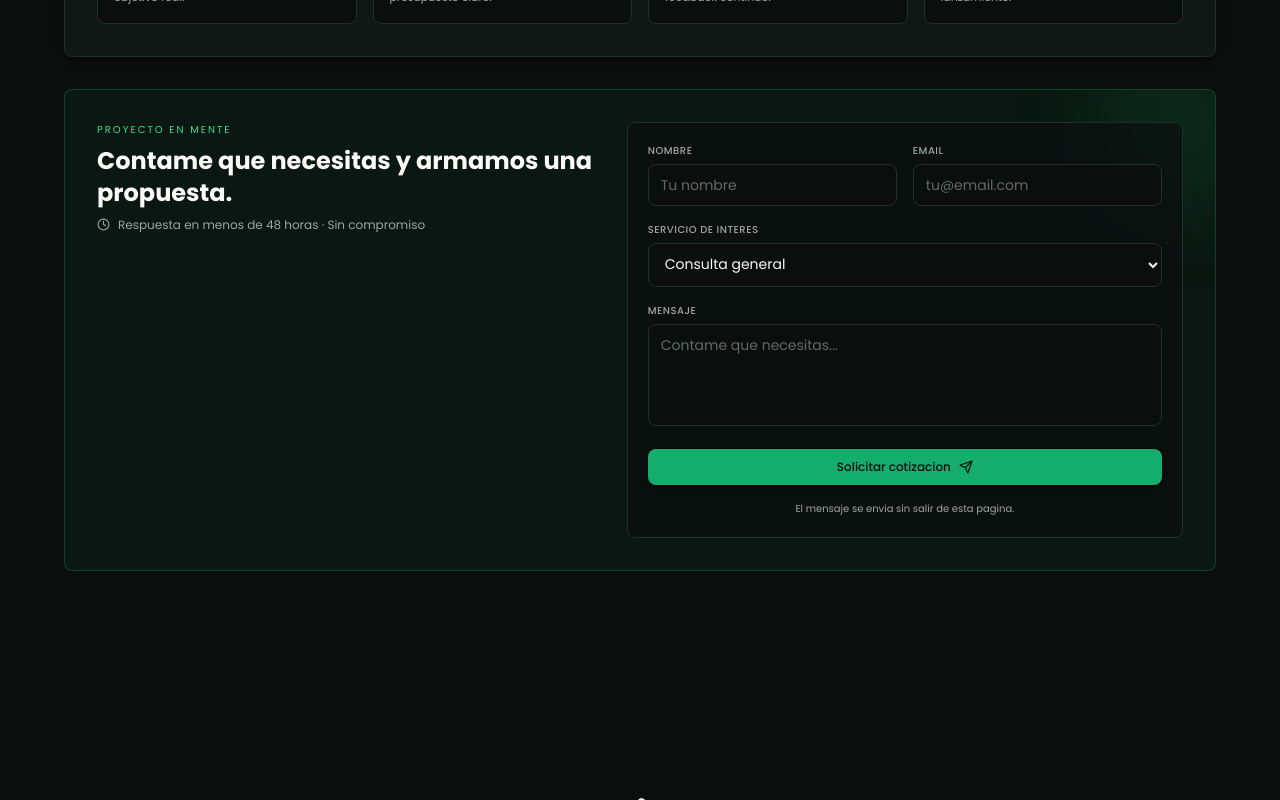
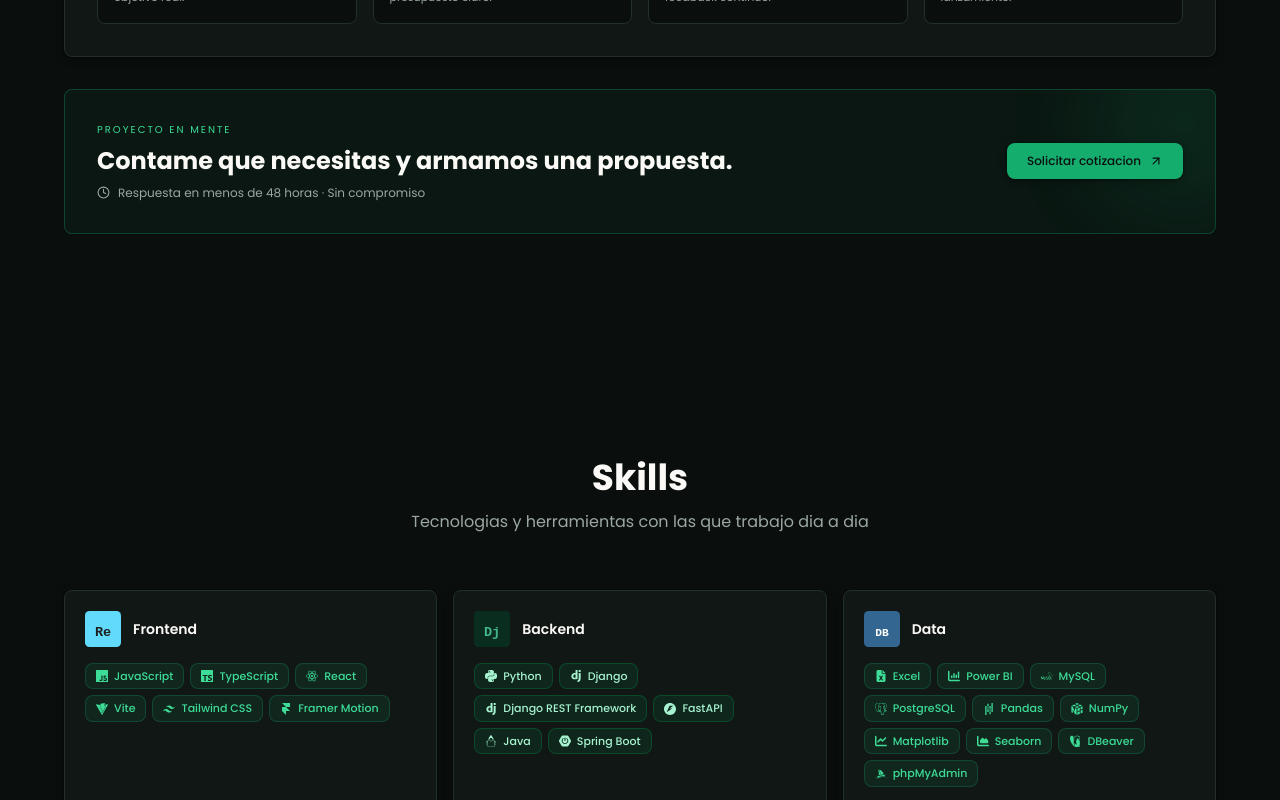
Before and after one commit to Alejandro-lopez1/Portfolio_web, a React (Vite) app in the folder portfolio/: page / in a window 1280 px wide. Shown: the part 2780-3580 px from the top of the page. Built offline with nearby package versions, Linux system fonts and the light colour scheme.

Commit message:
feat: implement quote request functionality and enhance contact form integration

```diff
--- a/portfolio/src/App.jsx
+++ b/portfolio/src/App.jsx
@@ -1,3 +1,4 @@
+import { useState } from 'react'
 import Navbar from './components/Navbar'
 import Hero from './components/Hero'
 import About from './components/About'
@@ -8,17 +9,30 @@ import Timeline from './components/Timeline'
 import Contact from './components/Contact'
 
 function App() {
+  const [quoteRequest, setQuoteRequest] = useState({ service: '', id: 0 })
+
+  const requestQuote = (service) => {
+    if (service) {
+      setQuoteRequest((current) => ({ service, id: current.id + 1 }))
+    }
+
+    const target =
+      document.getElementById('contact-form') ||
+      document.getElementById('contact')
+    target?.scrollIntoView({ behavior: 'smooth', block: 'start' })
+  }
+
   return (
     <div className="min-h-screen bg-retro-bg">
       <Navbar />
       <main>
         <Hero />
         <About />
-        <Services />
+        <Services onRequestQuote={requestQuote} />
         <Skills />
         <Projects />
         <Timeline />
-        <Contact />
+        <Contact quoteRequest={quoteRequest} />
       </main>
     </div>
   )
--- a/portfolio/src/components/Contact.jsx
+++ b/portfolio/src/components/Contact.jsx
@@ -19,7 +19,7 @@ const contacts = [
   },
 ]
 
-export default function Contact() {
+export default function Contact({ quoteRequest = { service: '', id: 0 } }) {
   return (
     <Section
       id="contact"
@@ -100,11 +100,18 @@ export default function Contact() {
           </div>
         </Window>
 
-        <Window title="contacto.form">
-          <div className="p-5 sm:p-6">
-            <ContactForm source="Contacto" submitLabel="Enviar mensaje" />
-          </div>
-        </Window>
+        <div id="contact-form" className="scroll-mt-24">
+          <Window title="contacto.form">
+            <div className="p-5 sm:p-6">
+              <ContactForm
+                defaultService={quoteRequest.service}
+                requestKey={quoteRequest.id}
+                source="Contacto"
+                submitLabel="Enviar mensaje"
+              />
+            </div>
+          </Window>
+        </div>
       </div>
 
       <div className="max-w-5xl mx-auto mt-16 pt-6 border-t border-retro-border">
--- a/portfolio/src/components/Services.jsx
+++ b/portfolio/src/components/Services.jsx
@@ -1,4 +1,3 @@
-import { useRef, useState } from 'react'
 import { motion } from 'framer-motion'
 import {
   ArrowUpRight,
@@ -14,7 +13,7 @@ import {
 } from 'lucide-react'
 import Section from './ui/Section'
 import Badge from './ui/Badge'
-import ContactForm from './ui/ContactForm'
+import PixelButton from './ui/PixelButton'
 import Window from './ui/Window'
 
 const services = [
@@ -128,15 +127,7 @@ const steps = [
   },
 ]
 
-export default function Services() {
-  const [selectedService, setSelectedService] = useState('')
-  const formRef = useRef(null)
-
-  const requestQuote = (service) => {
-    setSelectedService(service)
-    formRef.current?.scrollIntoView({ behavior: 'smooth', block: 'center' })
-  }
-
+export default function Services({ onRequestQuote }) {
   return (
     <Section
       id="services"
@@ -198,7 +189,7 @@ export default function Services() {
                 </span>
                 <button
                   type="button"
-                  onClick={() => requestQuote(service.title)}
+                  onClick={() => onRequestQuote?.(service.title)}
                   className="inline-flex items-center gap-1 text-[11px] font-pixel font-medium text-brand-400 hover:text-brand-300 transition-colors"
                 >
                   Cotizar
@@ -258,7 +249,7 @@ export default function Services() {
           aria-hidden="true"
         />
 
-        <div className="relative grid lg:grid-cols-[1fr_1.1fr] items-start gap-6">
+        <div className="relative flex flex-col sm:flex-row sm:items-center justify-between gap-5">
           <div>
             <p className="font-pixel text-[10px] uppercase tracking-[0.2em] text-brand-400 mb-2">
               Proyecto en mente
@@ -272,17 +263,16 @@ export default function Services() {
             </p>
           </div>
 
-          <div
-            ref={formRef}
-            id="cotizacion"
-            className="scroll-mt-24 rounded-mac border border-retro-border bg-retro-bg/70 p-4 sm:p-5"
+          <PixelButton
+            type="button"
+            variant="primary"
+            size="md"
+            onClick={() => onRequestQuote?.()}
+            className="shrink-0"
           >
-            <ContactForm
-              defaultService={selectedService}
-              source="Servicios"
-              submitLabel="Solicitar cotizacion"
-            />
-          </div>
+            Solicitar cotizacion
+            <ArrowUpRight size={14} aria-hidden="true" />
+          </PixelButton>
         </div>
       </motion.div>
     </Section>
--- a/portfolio/src/components/Skills.jsx
+++ b/portfolio/src/components/Skills.jsx
@@ -1,46 +1,170 @@
 import { motion } from 'framer-motion'
+import {
+  SiJavascript,
+  SiTypescript,
+  SiReact,
+  SiVite,
+  SiTailwindcss,
+  SiFramer,
+  SiPython,
+  SiDjango,
+  SiFastapi,
+  SiOpenjdk,
+  SiSpringboot,
+  SiMysql,
+  SiPostgresql,
+  SiPandas,
+  SiNumpy,
+  SiDbeaver,
+  SiPhpmyadmin,
+  SiGit,
+  SiGithub,
+  SiDocker,
+  SiLinux,
+  SiJira,
+  SiGithubcopilot,
+  SiOpencode,
+  SiOllama,
+  SiIntellijidea,
+  SiPostman,
+  SiFigma,
+  SiTrello,
+  SiObsidian,
+  SiDiagramsdotnet,
+  SiLucid,
+  SiMiro,
+  SiNotion,
+} from 'react-icons/si'
+import {
+  FaChartArea,
+  FaChartColumn,
+  FaChartLine,
+  FaChartPie,
+  FaFileExcel,
+  FaPalette,
+  FaTerminal,
+} from 'react-icons/fa6'
+import { VscVscode } from 'react-icons/vsc'
 import Section from './ui/Section'
 import Badge from './ui/Badge'
 import PixelIcon from './ui/PixelIcon'
 
+const skillIcons = {
+  JavaScript: SiJavascript,
+  TypeScript: SiTypescript,
+  React: SiReact,
+  Vite: SiVite,
+  'Tailwind CSS': SiTailwindcss,
+  'Framer Motion': SiFramer,
+
+  Python: SiPython,
+  Django: SiDjango,
+  'Django REST Framework': SiDjango,
+  FastAPI: SiFastapi,
+  Java: SiOpenjdk,
+  'Spring Boot': SiSpringboot,
+
+  Excel: FaFileExcel,
+  'Power BI': FaChartColumn,
+  MySQL: SiMysql,
+  PostgreSQL: SiPostgresql,
+  Pandas: SiPandas,
+  NumPy: SiNumpy,
+  Matplotlib: FaChartLine,
+  Seaborn: FaChartArea,
+  DBeaver: SiDbeaver,
+  phpMyAdmin: SiPhpmyadmin,
+
+  Git: SiGit,
+  Docker: SiDocker,
+  Linux: SiLinux,
+  SSH: FaTerminal,
+  Jira: SiJira,
+
+  'Git/GitHub': [SiGit, SiGithub],
+  'GitHub Copilot': SiGithubcopilot,
+  BI: FaChartPie,
+  OpenCode: SiOpencode,
+  Ollama: SiOllama,
+  'IntelliJ IDEA': SiIntellijidea,
+  'VS Code': VscVscode,
+  Postman: SiPostman,
+  Figma: SiFigma,
+  Canva: FaPalette,
+
+  Trello: SiTrello,
+  Obsidian: SiObsidian,
+  'Draw.io': SiDiagramsdotnet,
+  Lucidchart: SiLucid,
+  Miro: SiMiro,
+  Notion: SiNotion,
+}
+
 const categories = [
   {
     id: 'frontend',
+    icon: 'react',
     label: 'Frontend',
     color: 'brand',
     items: ['JavaScript', 'TypeScript', 'React', 'Vite', 'Tailwind CSS', 'Framer Motion'],
   },
   {
     id: 'backend',
+    icon: 'django',
     label: 'Backend',
     color: 'deep',
     items: ['Python', 'Django', 'Django REST Framework', 'FastAPI', 'Java', 'Spring Boot'],
   },
   {
     id: 'data',
+    icon: 'database',
     label: 'Data',
     color: 'brand',
     items: ['Excel', 'Power BI','MySQL', 'PostgreSQL', 'Pandas', 'NumPy', 'Matplotlib', 'Seaborn', 'DBeaver', 'phpMyAdmin'],
   },
   {
     id: 'devops',
+    icon: 'docker',
     label: 'DevOps',
     color: 'outline',
     items: ['Git','Docker', 'Linux', 'SSH', 'Jira'],
   },
   {
     id: 'tools',
+    icon: 'git',
     label: 'Herramientas',
     color: 'mint',
     items: ['Git/GitHub', 'GitHub Copilot', 'BI', 'OpenCode', 'Ollama', 'IntelliJ IDEA', 'VS Code', 'Postman', 'Figma', 'Canva'],
   },
   {
     id: 'analysis',
+    icon: 'chart',
     label: 'Analisis',
     color: 'brand',
     items: ['Trello', 'Jira', 'Obsidian', 'Draw.io', 'Lucidchart', 'Miro', 'Notion'],
   },
 ]
+
+function SkillBadge({ name, color }) {
+  const icon = skillIcons[name]
+  const icons = Array.isArray(icon) ? icon : icon ? [icon] : []
+
+  return (
+    <Badge color={color} className="gap-1.5">
+      {icons.length > 0 && (
+        <span
+          className="inline-flex items-center gap-0.5 shrink-0"
+          aria-hidden="true"
+        >
+          {icons.map((Icon, i) => (
+            <Icon key={i} size={12} />
+          ))}
+        </span>
+      )}
+      {name}
+    </Badge>
+  )
+}
 
 export default function Skills() {
   return (
@@ -67,9 +191,7 @@ export default function Skills() {
             </div>
             <div className="flex flex-wrap gap-1.5">
               {cat.items.map((skill) => (
-                <Badge key={skill} color={cat.color}>
-                  {skill}
-                </Badge>
+                <SkillBadge key={skill} name={skill} color={cat.color} />
               ))}
             </div>
           </motion.div>
--- a/portfolio/src/components/ui/ContactForm.jsx
+++ b/portfolio/src/components/ui/ContactForm.jsx
@@ -31,6 +31,7 @@ const labelClass =
 
 export default function ContactForm({
   defaultService = '',
+  requestKey = 0,
   source = 'Portfolio',
   submitLabel = 'Enviar mensaje',
 }) {
@@ -46,7 +47,7 @@ export default function ContactForm({
     setForm((current) => ({ ...current, service: defaultService }))
     setStatus('idle')
     setError('')
-  }, [defaultService])
+  }, [defaultService, requestKey])
 
   const updateField = (event) => {
     const { name, value } = event.target
```
